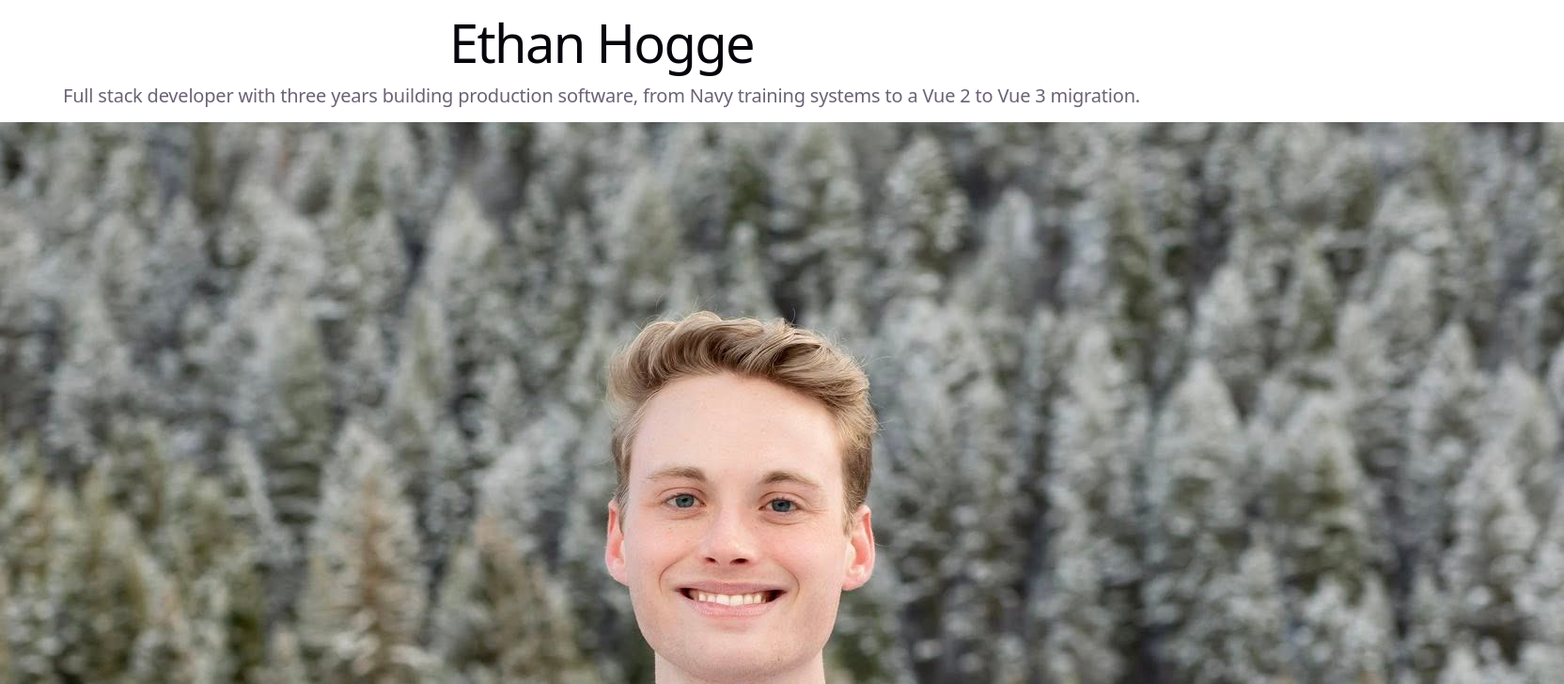
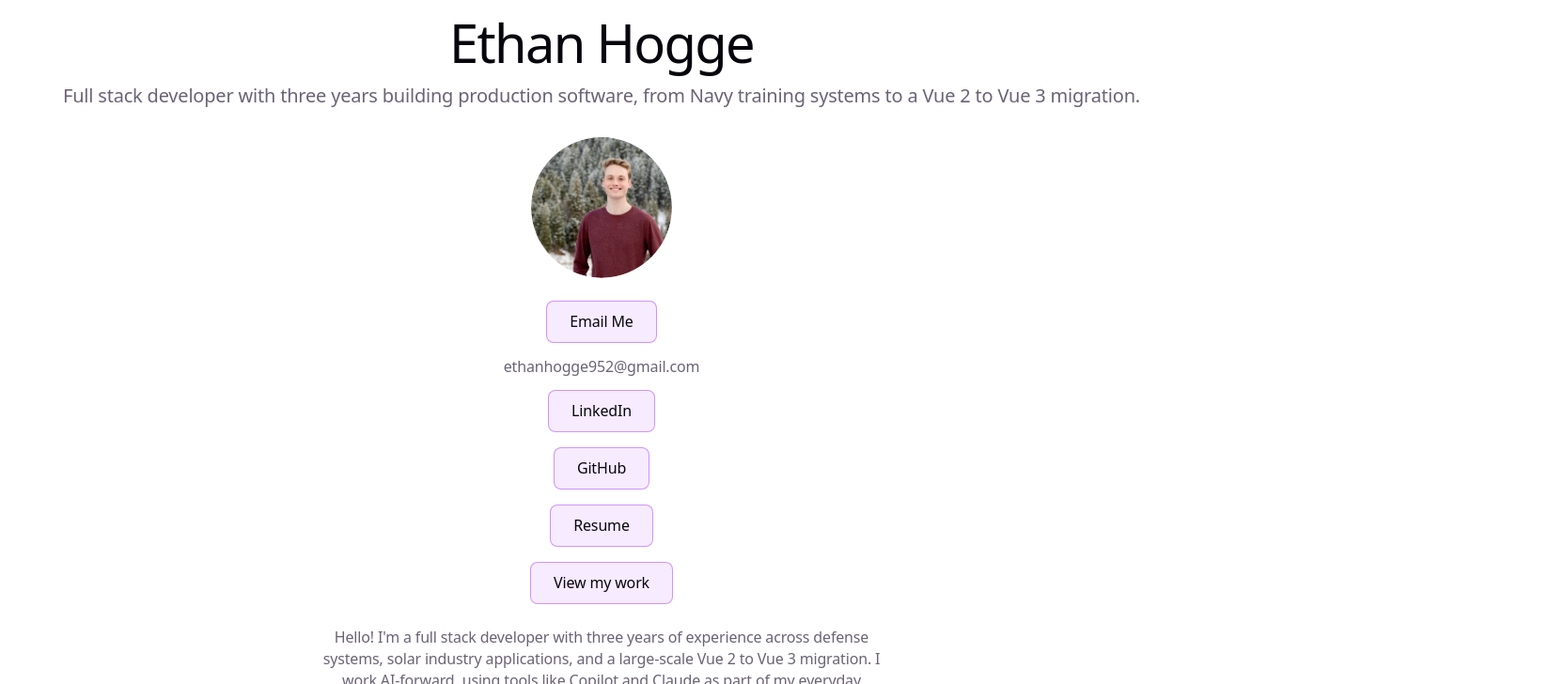
Before and after one commit to shuvll/ethan-dev-site, a Vue app: page / in a window 1280 px wide. Shown: the top 728 px of the page at 94% size, 1664 px wide, since content can reach past the window. Built offline with nearby package versions, Linux system fonts and the light colour scheme.

Commit message:
Circular image and adding class for home screen image

```diff
--- a/src/App.vue
+++ b/src/App.vue
@@ -5,7 +5,7 @@
   <div class="hero">
     <h1 class="hero__title">Ethan Hogge</h1>
     <p class="hero__subtitle">Full stack developer with three years building production software, from Navy training systems to a Vue 2 to Vue 3 migration.</p>
-    <img src="/src/assets/ethan-photo.jpg" alt="Ethan image" />
+    <img class="hero__image" src="/src/assets/ethan-photo.jpg" alt="Ethan image" />
     <a class="hero__button" href='mailto:ethanhogge952@gmail.com'>Email Me</a>
     <p class="hero__email">ethanhogge952@gmail.com</p>
     <a class="hero__button" target="_blank" href='https://www.linkedin.com/in/ethan-hogge-a58070138/'>LinkedIn</a>
--- a/src/style.css
+++ b/src/style.css
@@ -130,3 +130,11 @@ p {
   max-width: 600px;
   text-align: center;
 }
+.hero__image {
+  border-radius: 50%;
+  width: 150px;
+  height: 150px;
+  clip-path: circle();
+  object-fit: cover;
+  margin: 16px 0;
+}
```
